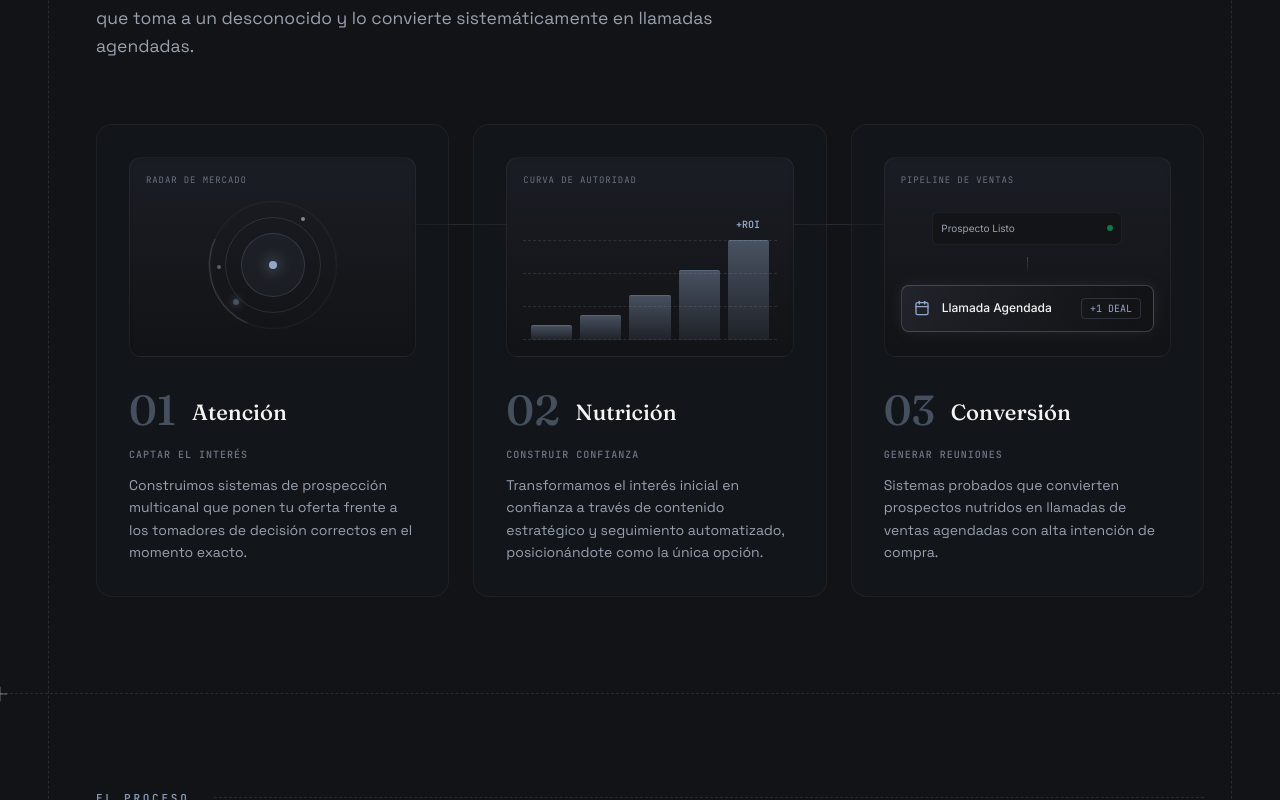
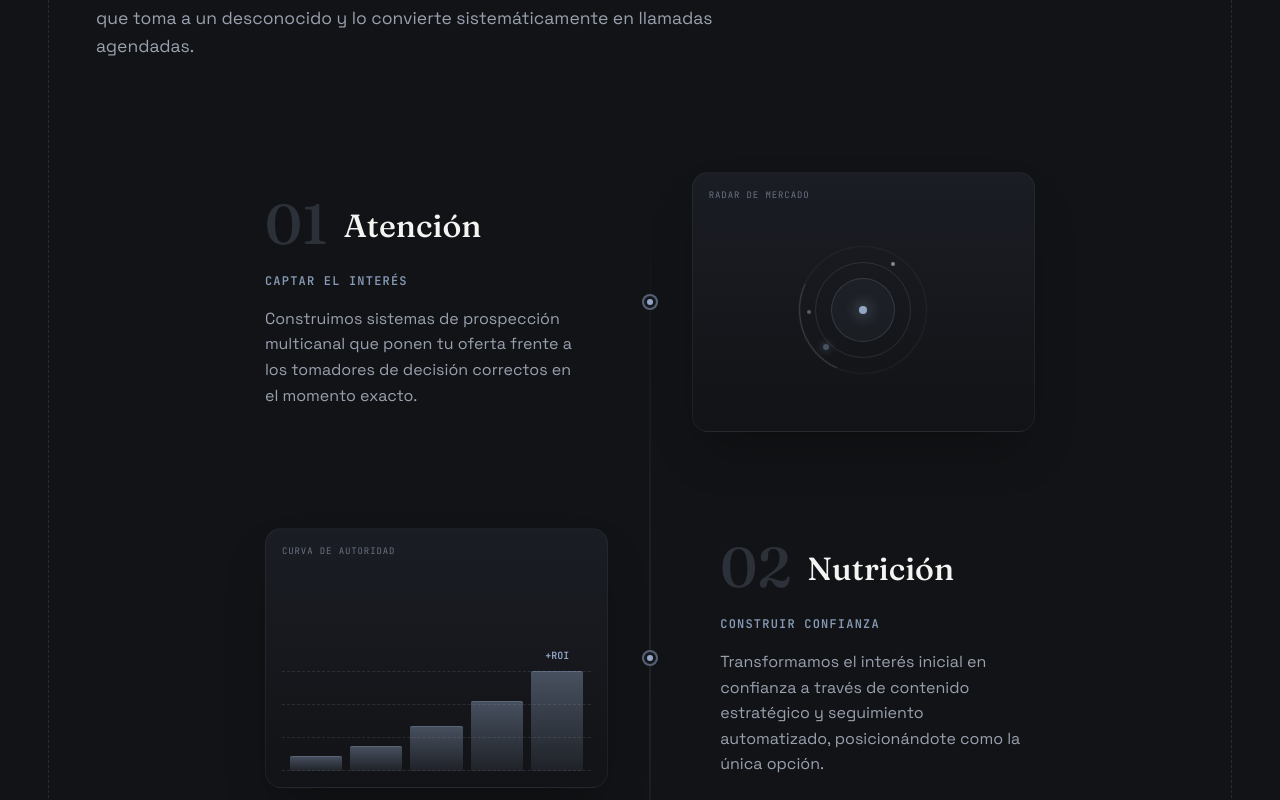
Before and after one commit to lucacespedes00-creator/LAP-landing, a React (Vite) app: page / in a window 1280 px wide. Shown: the part 2660-3460 px from the top of the page. Built offline with nearby package versions, Linux system fonts and the light colour scheme.

Commit message:
Redesign SolutionSection to a vertical zigzag timeline layout

```diff
--- a/src/App.tsx
+++ b/src/App.tsx
@@ -859,31 +859,45 @@ function SolutionSection() {
         </p>
       </div>
 
-      <div className="grid grid-cols-1 md:grid-cols-3 gap-6 relative">
-        {/* Connecting line (desktop only) */}
-        <div className="absolute top-[100px] left-[16%] right-[16%] h-px bg-gradient-to-r from-transparent via-[#93a7c6]/30 to-transparent hidden md:block z-0 pointer-events-none" />
-
-        {steps.map((step, idx) => (
-          <div key={idx} className="bg-[#161920]/40 border border-white/5 rounded-2xl p-6 lg:p-8 flex flex-col hover:bg-white/[0.02] transition-all duration-300 relative group hover:-translate-y-1">
-             <div className="absolute inset-0 bg-gradient-to-b from-white/[0.03] to-transparent opacity-0 group-hover:opacity-100 transition-opacity rounded-2xl pointer-events-none" />
-
-             {/* Visual Area */}
-             <div className="h-[200px] bg-gradient-to-b from-[#1a1d24] to-[#121316] rounded-xl border border-white/5 mb-8 flex flex-col shadow-inner relative z-10 overflow-hidden">
-               {step.visual}
-             </div>
-
-             <div className="flex items-end gap-4 mb-4 relative z-10">
-               <span className="text-[42px] font-serif font-medium leading-none text-[#93a7c6]/40 group-hover:text-[#93a7c6] transition-colors">{step.num}</span>
-               <h3 className="text-[22px] font-serif font-medium text-[#f4f4f2] leading-snug pb-1">{step.title}</h3>
-             </div>
-
-             <div className="text-[10px] font-mono tracking-widest text-gray-500 uppercase mb-3 relative z-10 font-bold">{step.sub}</div>
-
-             <p className="text-[14px] text-gray-400 leading-[1.6] relative z-10 font-['Space_Grotesk'] font-normal not-italic">
-               {step.desc}
-             </p>
-          </div>
-        ))}
+      <div className="flex flex-col gap-16 lg:gap-24 relative max-w-[1000px] mx-auto mt-12">
+        {/* Connecting vertical line (desktop only) */}
+        <div className="absolute top-10 bottom-10 left-[50%] w-px bg-gradient-to-b from-transparent via-[#93a7c6]/20 to-transparent hidden lg:block z-0 pointer-events-none -translate-x-1/2" />
+
+        {steps.map((step, idx) => {
+          const isEven = idx % 2 === 0;
+          return (
+            <div key={idx} className={`flex flex-col lg:flex-row items-center gap-8 lg:gap-20 relative z-10 ${isEven ? '' : 'lg:flex-row-reverse'}`}>
+
+              {/* Central Node for Timeline */}
+              <div className="absolute left-[50%] top-1/2 -translate-x-1/2 -translate-y-1/2 w-4 h-4 rounded-full bg-[#161920] border-2 border-[#93a7c6]/50 hidden lg:flex items-center justify-center z-20">
+                <div className="w-1.5 h-1.5 rounded-full bg-[#93a7c6]" />
+              </div>
+
+              {/* Text Area */}
+              <div className={`w-full lg:w-1/2 flex flex-col ${isEven ? 'lg:pr-8' : 'lg:pl-8'}`}>
+                <div className="flex items-end gap-4 mb-5">
+                  <span className="text-[56px] font-serif font-medium leading-none text-[#93a7c6]/20">{step.num}</span>
+                  <h3 className="text-[32px] font-serif font-medium text-[#f4f4f2] leading-snug pb-1">{step.title}</h3>
+                </div>
+
+                <div className="text-[12px] font-mono tracking-widest text-[#869ab5] uppercase mb-4 font-bold">{step.sub}</div>
+
+                <p className="text-[16px] text-gray-400 leading-[1.6] font-['Space_Grotesk'] font-normal not-italic max-w-[400px]">
+                  {step.desc}
+                </p>
+              </div>
+
+              {/* Visual Area */}
+              <div className="w-full lg:w-1/2">
+                <div className="h-[260px] bg-gradient-to-b from-[#1a1d24] to-[#121316] rounded-2xl border border-white/5 shadow-2xl relative overflow-hidden flex flex-col group hover:border-white/10 transition-colors">
+                  <div className="absolute inset-0 bg-gradient-to-b from-white/[0.03] to-transparent opacity-0 group-hover:opacity-100 transition-opacity pointer-events-none" />
+                  {step.visual}
+                </div>
+              </div>
+
+            </div>
+          );
+        })}
       </div>
     </section>
   );
```
